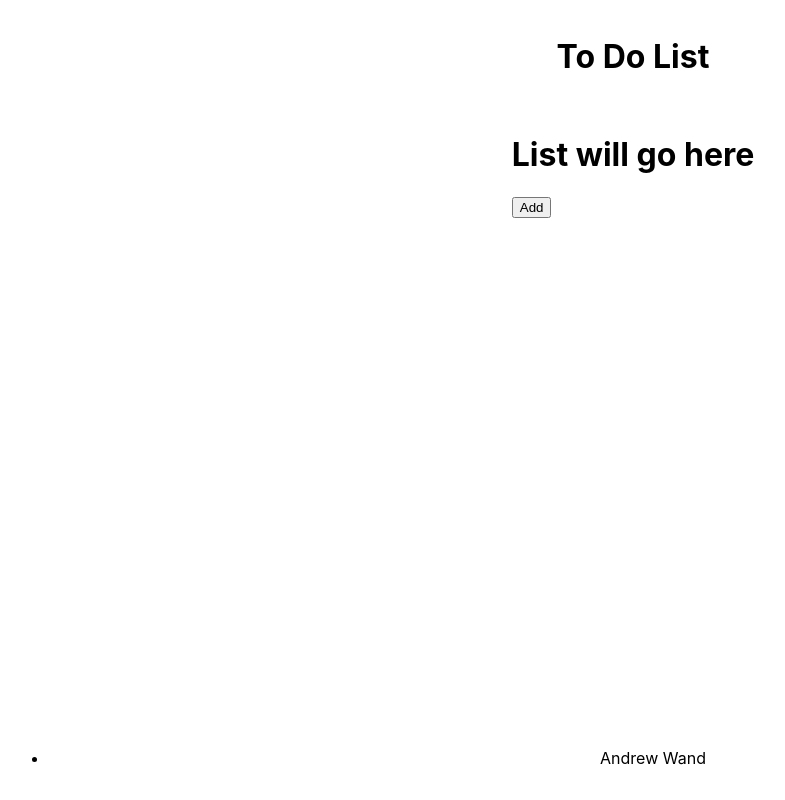
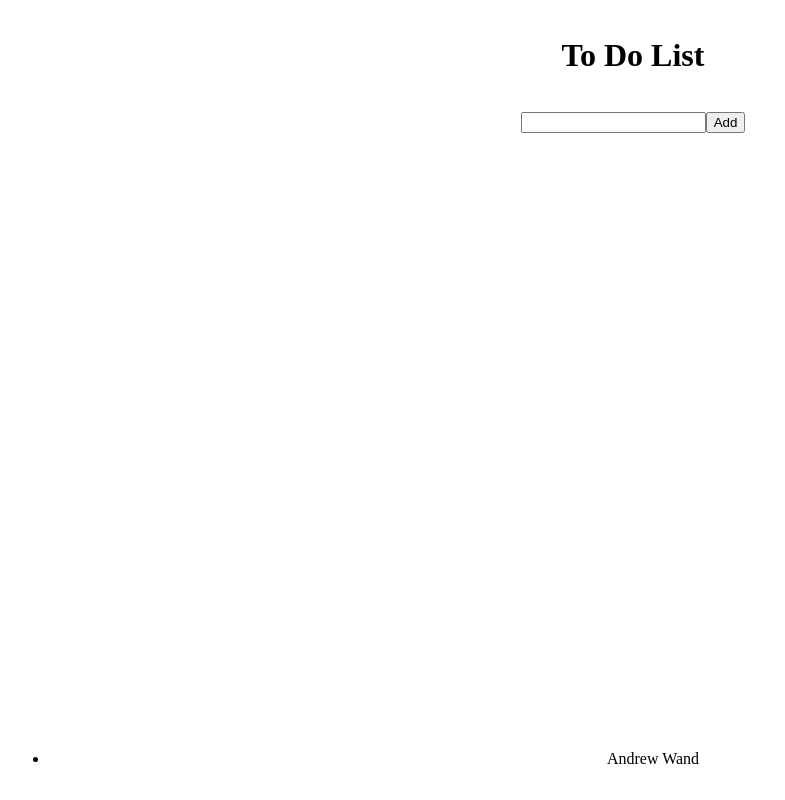
Before and after one commit to Andrew-Wand/todolist-react, a React (Create React App) app: page / in a window 1280 px wide. Shown: the whole page, without its empty margins (7-792 px from the left). Built offline with nearby package versions, Linux system fonts and the light colour scheme.

Commit message:
getting form set up for inpuut

```diff
--- a/src/App.css
+++ /dev/null
@@ -1,32 +0,0 @@
-*{
-  box-sizing: border-box;
-}
-
-body {
-  display: flex;
-  flex-direction: column;
-  align-items: center;
-  justify-content: center;
-  margin: 0;
-}
-
-/* Header */
-.header-container {
-  text-align: center;
-  padding: 1em;
-}
-
-
-/* Main */
-
-
-/* Footer */
-
-.footer-container {
-  position: fixed;
-  bottom: 0;
-  left: 0;
-  width: 100%;
-  text-align: center;
-  padding: 1em;
-}
--- a/src/App.js
+++ b/src/App.js
@@ -1,16 +1,20 @@
 import Header from "./Components/Header";
 import Footer from "./Components/Footer";
-import Main from "./Components/Main";
-import './App.css';
+import taskList from "./Components/taskList";
+import Form from "./Components/Form";
+import { useState } from "react";
 
-function App() {
+function App(props) {
 
 
 
+  const [tasks, setTasks] = useState(props.tasks);
 
 
-
-
+ const addTask = (name) => {
+    const newTask = {id: props.id + 1, name: name, completed: false};
+    setTasks([...tasks, newTask])
+  }
 
 
 
@@ -21,8 +25,12 @@ function App() {
   return (
    <div className="App">
       <Header />
+      <Form addTask = {addTask}/>
 
-      <Main />
+      <ul className="task-list">
+      <taskList />
+      </ul>
+
 
       <Footer />
    </div>
--- /dev/null
+++ b/src/Components/Form.jsx
@@ -0,0 +1,29 @@
+import React, { useState } from 'react'
+
+function Form() {
+
+    const [name, setName] = useState('')
+
+    const handleSubmit = (e) => {
+        e.preventDefault();
+
+    }
+
+    const handleChange = (e) => {
+        setName(e.target.value);
+    }
+
+
+
+
+  return (
+    <div className="form-container">
+        <form action="" className="task-form" onSubmit={handleSubmit}>
+            <input type="text" className="task-input" value={name} onChange={handleChange} />
+            <button className="add-btn" type='submit'>Add</button>
+        </form>
+    </div>
+  )
+}
+
+export default Form
--- a/src/Components/Main.jsx
+++ /dev/null
@@ -1,24 +0,0 @@
-import React from 'react'
-
-function Main() {
-
-
-
-
-
-
-return (
-    <div className="main-container">
-        <h1>List will go here</h1>
-
-
-
-
-        <div className="add-btn-container">
-            <button className="add-btn">Add</button>
-        </div>
-    </div>
-  )
-}
-
-export default Main
--- /dev/null
+++ b/src/Components/taskList.jsx
@@ -0,0 +1,19 @@
+import React from 'react'
+
+function taskList() {
+
+
+
+
+
+
+
+
+return (
+    <div className="task-container">
+
+    </div>
+  )
+}
+
+export default taskList
--- /dev/null
+++ b/src/data/defaultTasks.jsx
@@ -0,0 +1,22 @@
+const defaultTasks = [
+    {
+        id: 1,
+        tasks: 'Clean house',
+        completed: true
+    },
+    {
+        id: 2,
+        tasks: 'Do Homework',
+        completed: false
+    },
+    {
+        id: 3,
+        tasks: 'Shower',
+        completed: false
+    }
+
+
+
+]
+
+export default defaultTasks;
--- a/src/index.css
+++ b/src/index.css
@@ -1,13 +1,36 @@
-body {
-  margin: 0;
-  font-family: -apple-system, BlinkMacSystemFont, 'Segoe UI', 'Roboto', 'Oxygen',
-    'Ubuntu', 'Cantarell', 'Fira Sans', 'Droid Sans', 'Helvetica Neue',
-    sans-serif;
-  -webkit-font-smoothing: antialiased;
-  -moz-osx-font-smoothing: grayscale;
+*{
+  box-sizing: border-box;
 }
 
-code {
-  font-family: source-code-pro, Menlo, Monaco, Consolas, 'Courier New',
-    monospace;
+body {
+  display: flex;
+  flex-direction: column;
+  align-items: center;
+  justify-content: center;
+  margin: 0;
 }
+
+/* Header */
+.header-container {
+  text-align: center;
+  padding: 1em;
+}
+
+
+/* Main */
+.note-input {
+
+}
+
+
+
+/* Footer */
+
+.footer-container {
+  position: fixed;
+  bottom: 0;
+  left: 0;
+  width: 100%;
+  text-align: center;
+  padding: 1em;
+}
--- a/src/index.js
+++ b/src/index.js
@@ -2,11 +2,11 @@ import React from 'react';
 import ReactDOM from 'react-dom/client';
 import './index.css';
 import App from './App';
-
+import defaultTasks from './data/defaultTasks';
 
 const root = ReactDOM.createRoot(document.getElementById('root'));
 root.render(
   <React.StrictMode>
-    <App />
+    <App tasks = {defaultTasks}/>
   </React.StrictMode>
 );
```
Also changed, not shown: public/robots.txt (deleted).
